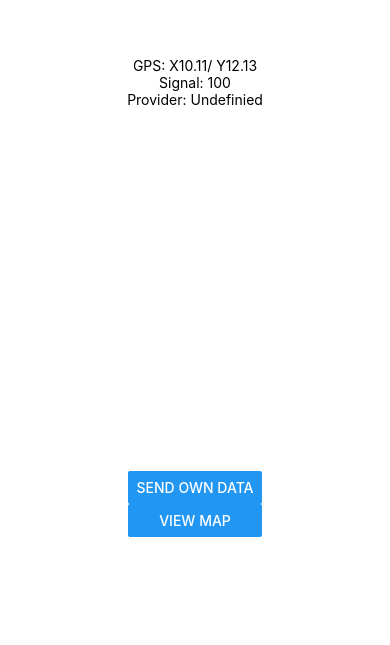
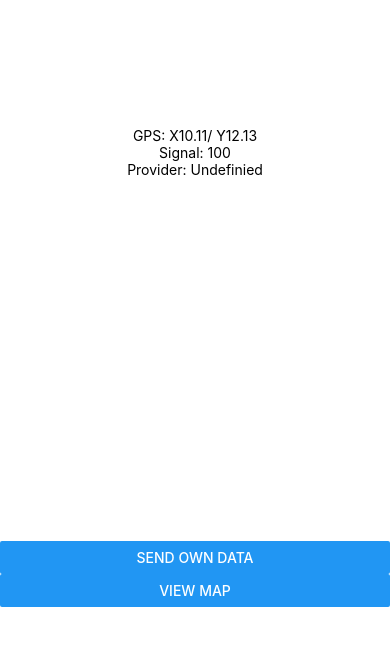
Before and after one commit to karsil/MobileReceptionAtlas, a React Native app in the folder frontend/: screen / in a window 390 px wide. Shown: the part 129-774 px from the top of the page. Built offline with nearby package versions, Linux system fonts and the light colour scheme.

Commit message:
Fixed the map view

```diff
--- a/frontend/components/Map/Map.Styles.js
+++ b/frontend/components/Map/Map.Styles.js
@@ -4,7 +4,6 @@ import styleVariables from './../../settings/styles';
 export const MapStyles = StyleSheet.create({
     container: {
         ...StyleSheet.absoluteFillObject,
-        height: 600,
         justifyContent: 'flex-end',
         alignItems: 'center',
     },
--- a/frontend/components/Map/Map.js
+++ b/frontend/components/Map/Map.js
@@ -7,24 +7,6 @@ import { MapStyles } from './Map.Styles';
 import { points } from './getExampleData'
 
 class Map extends React.Component {
-
-    renderMap(){
-        return (
-            <MapView
-                provider={PROVIDER_GOOGLE}
-                style={MapStyles.map}
-                initialRegion={{
-                    latitude: 6.82646681,
-                    longitude: 79.87121907,
-                    latitudeDelta: 0.09,
-                    longitudeDelta: 0.0121
-                }}
-            >
-                {this.renderMarker(points)}
-            </MapView>
-        )
-    }
-
     renderMarker(marker) {
         return marker.map(point => {
             if (point.latitude && point.longitude) {
@@ -42,9 +24,18 @@ class Map extends React.Component {
 
     render() {
         return (
-            <View style ={MapStyles.container}>
-                {this.renderMap()}
-            </View>
+            <MapView
+                style={MapStyles.container}
+                provider={PROVIDER_GOOGLE}
+                initialRegion={{
+                    latitude: 6.82646681,
+                    longitude: 79.87121907,
+                    latitudeDelta: 0.09,
+                    longitudeDelta: 0.0121
+                }}
+            >
+                {this.renderMarker(points)}
+            </MapView>
         );
     }
 }
--- a/frontend/components/Root/Root.js
+++ b/frontend/components/Root/Root.js
@@ -1,5 +1,5 @@
 import React from 'react';
-import { View, Text } from 'react-native';
+import { View, StyleSheet } from "react-native";
 import { connect } from 'react-redux'
 
 import Info from './../InfoField/InfoField'
@@ -10,18 +10,14 @@ import { rootStyles } from './Root.Styles';
 class Root extends React.Component {
   render() {
     const { showMap } = this.props
-    if(showMap){
-      return (
-        <View style={rootStyles.container}>
-          <Info></Info>
-          <Map />
-        </View>
-      );
-    }
     return (
-        <View style={rootStyles.container}>
-          <Info></Info>
-          <ButtonField></ButtonField>
+        <View style={[rootStyles.container, {alignItems: 'stretch'}] }>
+          <View style={{flex: 4, backgroundColor: '#333'}}>
+            {showMap ? <Map /> : <Info />}
+          </View>
+          <View style={{flex: 2}}>
+            <ButtonField></ButtonField>
+          </View>
         </View>
     );
   }
```
